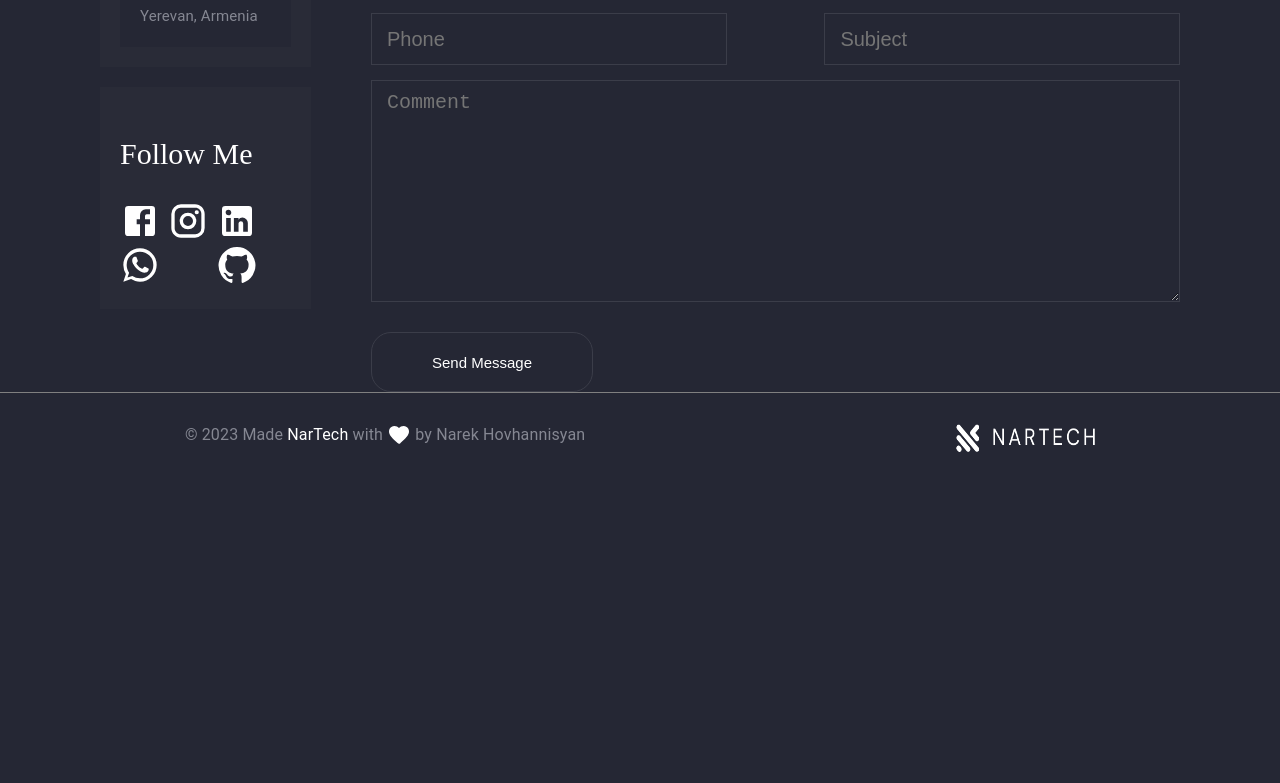
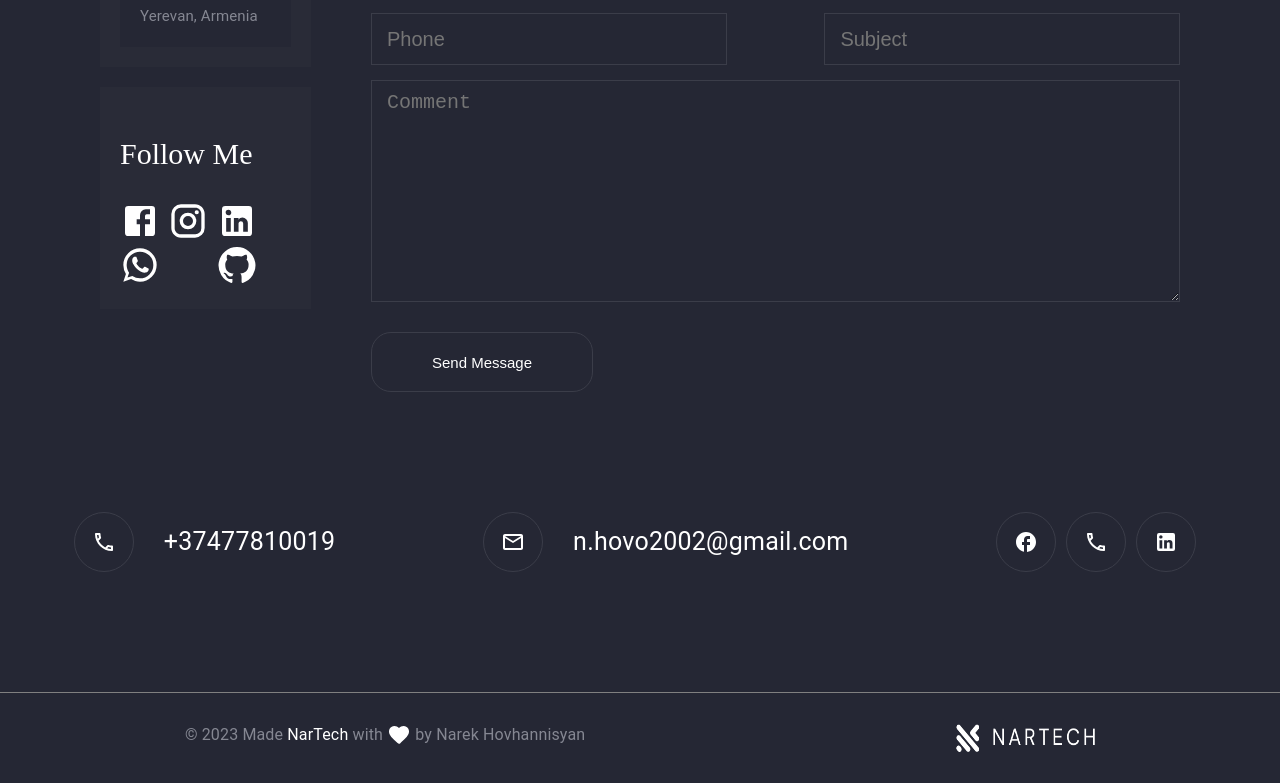
Before and after one commit to NHovhanisyan/NHovhanisyan, a React (Create React App) app: page /contact-me in a window 1280 px wide. Shown: the part 544-1327 px from the top of the page. Before the commit the page ends 1027 px from the top, so only its background shows below. Built offline with nearby package versions, Linux system fonts and the light colour scheme.

Commit message:
created fast contacts

```diff
--- a/src/App.tsx
+++ b/src/App.tsx
@@ -4,6 +4,7 @@ import Routes from './Router'
 import Footer from './components/features/Footer'
 import { Header } from './components/features/Header'
 import { Circles } from './components/features/Design/Circles'
+import FastContacts from './components/features/FastContacts'
 
 import './App.css'
 
@@ -13,6 +14,7 @@ const App = () => {
       <Circles />
       <Header />
       <Routes />
+      <FastContacts />
       <Footer />
     </Box>
   )
--- /dev/null
+++ b/src/components/features/FastContacts/index.tsx
@@ -0,0 +1,40 @@
+import { Box, Typography } from '@mui/material'
+import CallOutlinedIcon from '@mui/icons-material/CallOutlined'
+import EmailOutlinedIcon from '@mui/icons-material/EmailOutlined'
+import LinkedInIcon from '@mui/icons-material/LinkedIn';
+import FacebookOutlinedIcon from '@mui/icons-material/FacebookOutlined';
+
+import styles from './styles.module.scss'
+import { Button } from '../../shared/Button'
+
+const FastContacts = () => {
+  return (
+    <Box className={styles.fastContacts}>
+      <Box className={styles.contactContainer}>
+        <Button className="fastContactBtn">
+          <CallOutlinedIcon sx={{ color: 'white' }} />
+        </Button>
+        <Typography className={styles.contact}>+37477810019</Typography>
+      </Box>
+      <Box className={styles.contactContainer}>
+        <Button className="fastContactBtn">
+          <EmailOutlinedIcon sx={{ color: 'white' }} />
+        </Button>
+        <Typography className={styles.contact}>n.hovo2002@gmail.com</Typography>
+      </Box>
+      <Box className={styles.contactContainer}>
+        <Button className="fastContactBtn">
+          <FacebookOutlinedIcon sx={{ color: 'white' }} />
+        </Button>
+        <Button className="fastContactBtn">
+          <CallOutlinedIcon sx={{ color: 'white' }} />
+        </Button>
+        <Button className="fastContactBtn">
+          <LinkedInIcon sx={{ color: 'white' }} />
+        </Button>
+      </Box>
+    </Box>
+  )
+}
+
+export default FastContacts
--- /dev/null
+++ b/src/components/features/FastContacts/styles.module.scss
@@ -0,0 +1,28 @@
+.fastContacts {
+  display: flex;
+  width: 100%;
+  justify-content: space-around;
+  align-items: center;
+  height: 300px;
+  flex-wrap: wrap;
+
+  .contactContainer {
+    display: flex;
+    align-items: center;
+
+    .contact {
+      margin-left: 20px;
+      color: white;
+      height: fit-content;
+      font-size: 25px;
+    }
+  }
+}
+
+@media only screen and (max-width: 700px) {
+  .fastContacts {
+    flex-direction: column;
+    align-items: start;
+    padding: 0px 30px;
+  }
+}
--- a/src/components/shared/Button/index.tsx
+++ b/src/components/shared/Button/index.tsx
@@ -7,6 +7,7 @@ type ButtonProps = {
   children?: ReactNode
   onClick?: () => void
   style?: React.CSSProperties
+  className?: string;
 }
 
 export const Button: React.FC<ButtonProps> = ({
@@ -14,11 +15,12 @@ export const Button: React.FC<ButtonProps> = ({
   title,
   children,
   onClick,
+  className
 }) => {
   return (
     <button
       style={style}
-      className={styles.button}
+      className={className ? styles[className] : styles.button}
       onClick={onClick || undefined}
     >
       {title || children}
--- a/src/components/shared/Button/styles.module.scss
+++ b/src/components/shared/Button/styles.module.scss
@@ -18,3 +18,25 @@
 .button:hover {
   background-color: #5d5e65;
 }
+
+.fastContactBtn {
+  width:  60px;
+  height: 60px;
+  display: flex;
+  align-items: center;
+  border: 1px solid #3b3d49;
+  -webkit-transition: all 0.5s ease;
+  transition: all 0.5s ease;
+  background-color: transparent;
+  cursor: pointer;
+  color: #fff;
+  font-size: 15px;
+  margin-top: 0px;
+  border-radius: 50%;
+  padding: 17px;
+  margin-right: 10px;
+}
+
+.fastContactBtn:hover {
+  background-color: #5d5e65;
+}
```
